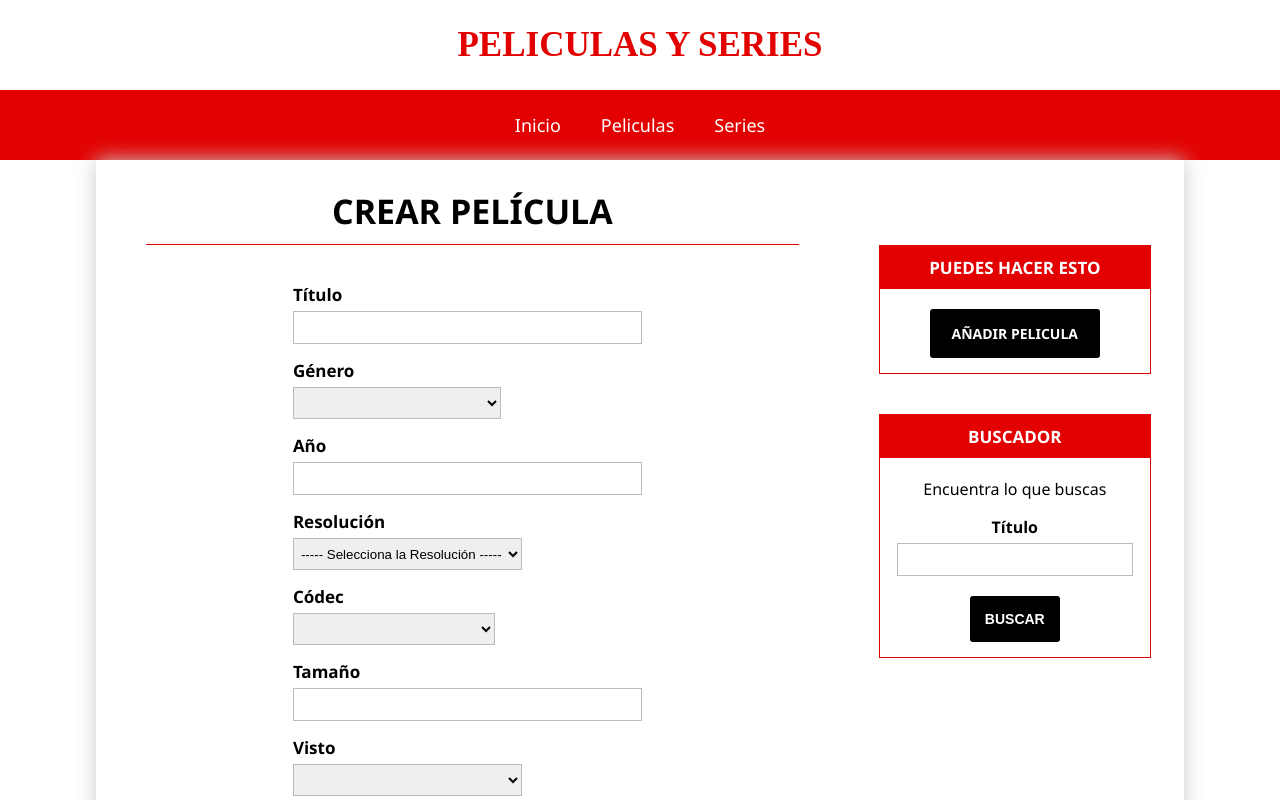
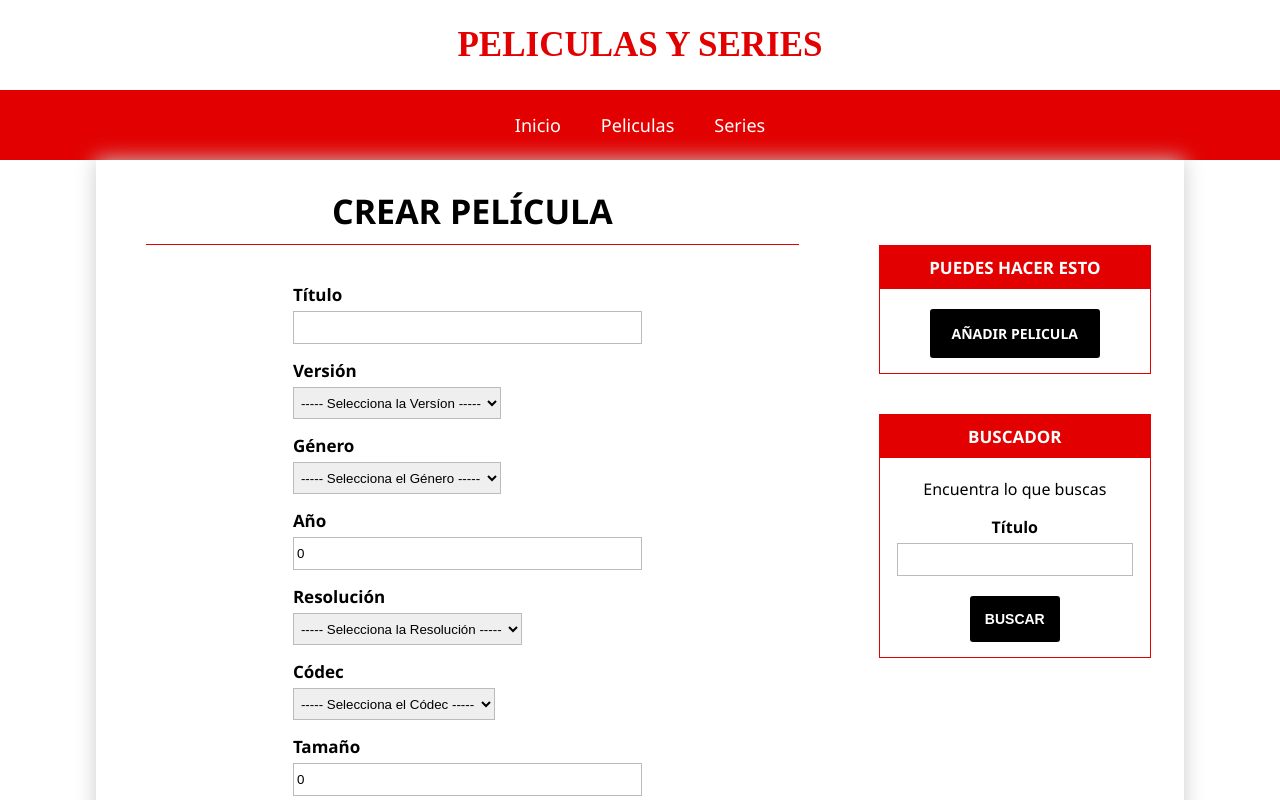
Before and after one commit to Gusy3/angular-pelis-series, an Angular app: page /crear-pelicula in a window 1280 px wide. Shown: the top 800 px of the page. Built offline with nearby package versions, Linux system fonts and the light colour scheme; what ngx-moment, ngx-pagination would draw is missing.

Commit message:
Añadido campo version al formulario de film-new y film-edit

```diff
--- a/src/app/components/film-edit/film-edit.component.ts
+++ b/src/app/components/film-edit/film-edit.component.ts
@@ -16,6 +16,7 @@ export class FilmEditComponent implements OnInit{
   public subheaderTitle: String;
   public submitValue: String;
   public film: Film;
+  public versions: String[];
   public genders: String[];
   public resolutions: String[];
   public codecs: String[];
@@ -29,10 +30,11 @@ export class FilmEditComponent implements OnInit{
 
     this.subheaderTitle = 'EDITAR PELÍCULA';
     this.submitValue = 'Editar';
-    this.film = new Film('', '', '', 0, '', '', 0, '', '', '', new Date());
+    this.film = new Film('', '', '', '', 0, '', '', 0, '', '', '', new Date());
+    this.versions = environment.versions;
+    this.genders = environment.genders;
     this.resolutions = environment.resolutions;
     this.codecs = environment.codecs;
-    this.genders = environment.genders;
     this.vieweds = environment.viewed;
 
   }
--- a/src/app/components/film-new/film-new.component.html
+++ b/src/app/components/film-new/film-new.component.html
@@ -12,6 +12,19 @@
             />
 
             <small class="msg-validator" *ngIf="!title.valid && (title.dirty || title.touched || filmForm.submitted)">El título es requerido</small>
+        </div>
+
+        <div class="form-group">
+            <label for="version" >Versión</label>
+            <select name="version" #version="ngModel" [(ngModel)]="film.version"
+                [ngClass]="{ 'input-error': !version.valid && (version.dirty || version.touched || filmForm.submitted) }"
+                required
+            >
+                <option value="">----- Selecciona la Versíon -----</option>
+                <option *ngFor="let version of versions">{{ version }}</option>
+            </select>
+
+            <small class="msg-validator" *ngIf="!version.valid && (version.dirty || version.touched || filmForm.submitted)">No has seleccionado ninguna versión, por favor selecciona una</small>
         </div>
 
         <div class="form-group">
--- a/src/app/components/film-new/film-new.component.ts
+++ b/src/app/components/film-new/film-new.component.ts
@@ -16,6 +16,7 @@ export class FilmNewComponent implements OnInit{
   public subheaderTitle: String;
   public submitValue: String;
   public film: Film;
+  public versions: String[];
   public genders: String[];
   public resolutions: String[];
   public codecs: String[];
@@ -28,10 +29,11 @@ export class FilmNewComponent implements OnInit{
 
     this.subheaderTitle = 'CREAR PELÍCULA';
     this.submitValue = 'Crear';
-    this.film = new Film('', '', '', 0, '', '', 0, '', '', '', new Date());
+    this.film = new Film('', '', '', '', 0, '', '', 0, '', '', '', new Date());
+    this.versions = environment.versions;
+    this.genders = environment.genders;
     this.resolutions = environment.resolutions;
     this.codecs = environment.codecs;
-    this.genders = environment.genders;
     this.vieweds = environment.viewed;
 
   }
```
